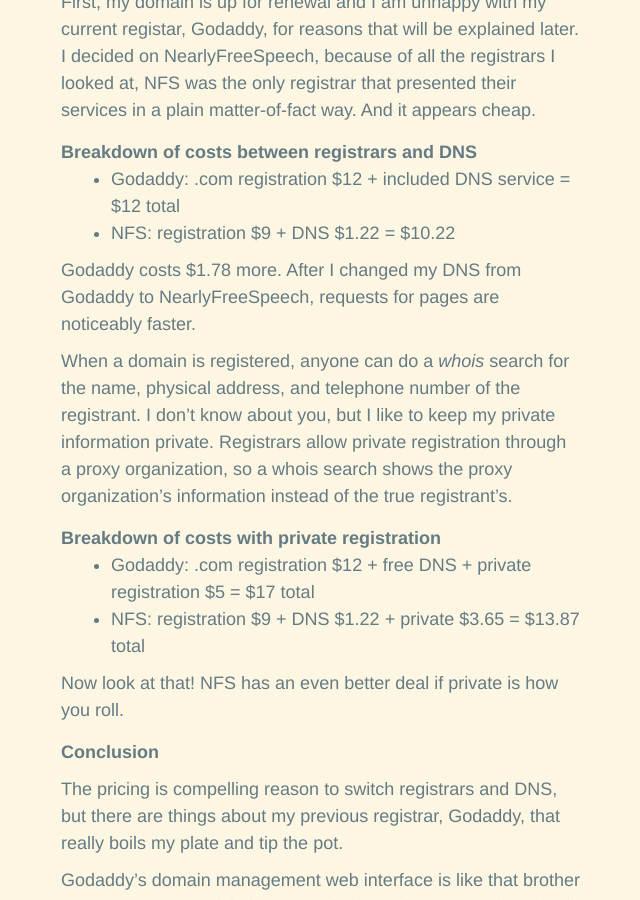
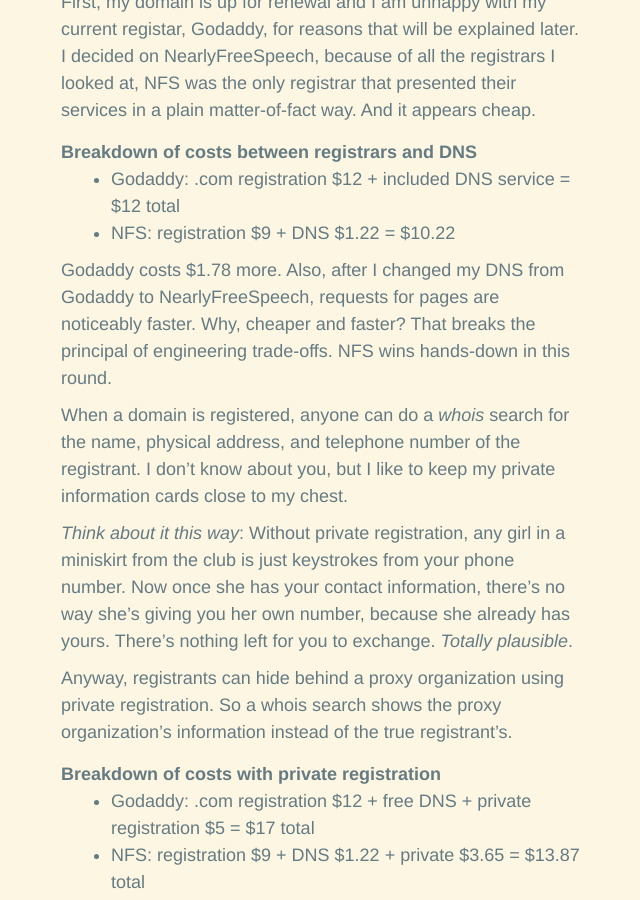
Before and after one commit to dangduc/dangduc.github.com, a Jekyll site: the page built from _posts/2011-11-5-changing-my-registrar.md, in a window 1280 px wide and 900 px high, scrolled down 546 px. Shown: the whole window, without its empty margins (269-909 px from the left). Built offline with Jekyll 4.4.1, drawn with Linux system fonts in a browser that asks for light colours; some web fonts are replaced; Markdown is read by kramdown in place of the engine named in the settings.

Commit message:
revise registrar

```diff
--- a/_posts/2011-11-5-changing-my-registrar.md
+++ b/_posts/2011-11-5-changing-my-registrar.md
@@ -20,9 +20,13 @@
 - Godaddy: .com registration $12 + included DNS service = $12 total
 - NFS: registration $9 + DNS $1.22 = $10.22
 
-Godaddy costs $1.78 more. After I changed my DNS from Godaddy to NearlyFreeSpeech, requests for pages are noticeably faster.
+Godaddy costs $1.78 more. Also, after I changed my DNS from Godaddy to NearlyFreeSpeech, requests for pages are noticeably faster. Why, cheaper and faster? That breaks the principal of engineering trade-offs. NFS wins hands-down in this round.
 
-When a domain is registered, anyone can do a *whois* search for the name, physical address, and telephone number of the registrant. I don't know about you, but I like to keep my private information private. Registrars allow private registration through a proxy organization, so a whois search shows the proxy organization's information instead of the true registrant's.
+When a domain is registered, anyone can do a *whois* search for the name, physical address, and telephone number of the registrant. I don't know about you, but I like to keep my private information cards close to my chest.
+
+*Think about it this way*: Without private registration, any girl in a miniskirt from the club is just keystrokes from your phone number. Now once she has your contact information, there's no way she's giving you her own number, because she already has yours. There's nothing left for you to exchange. *Totally plausible*.
+
+Anyway, registrants can hide behind a proxy organization using private registration. So a whois search shows the proxy organization's information instead of the true registrant's.
 
 ### Breakdown of costs with private registration
 
```
